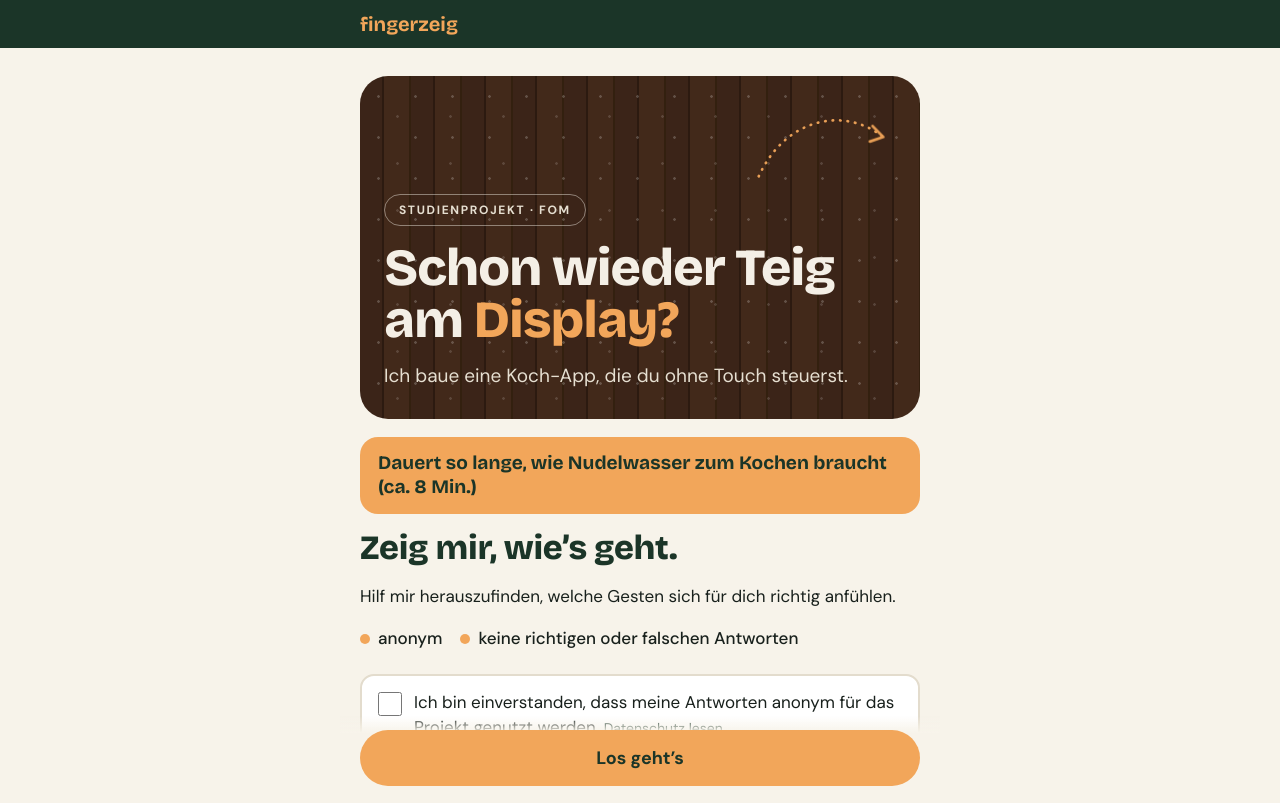
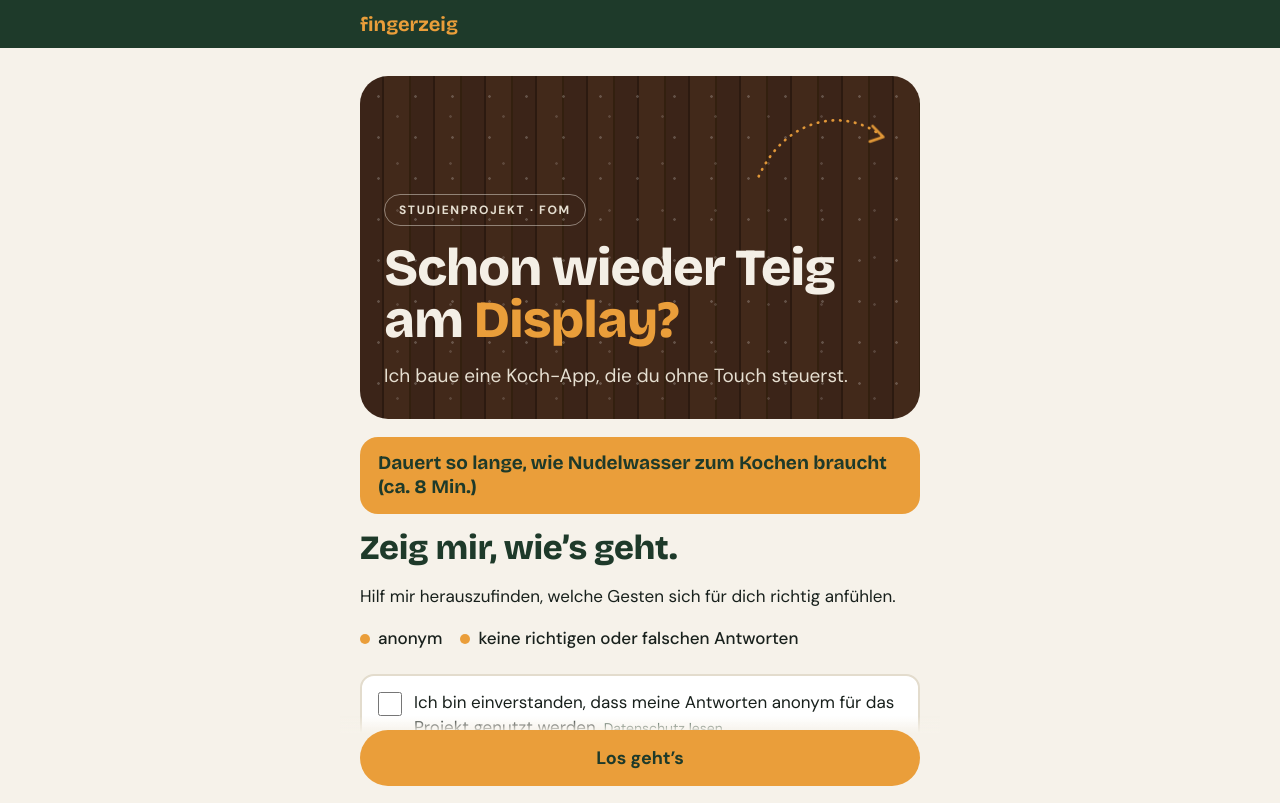
Before and after one commit to Ricky-pgm/Fingerzeig-Umfrage, a website with bundled scripts: page index.html in a window 1280 px wide. Shown: the top 803 px of the page. Built offline with nearby package versions, Linux system fonts and the light colour scheme.

Commit message:
style: use the colours measured from the poster

```diff
--- a/app.js
+++ b/app.js
@@ -271,8 +271,8 @@ const arc = () => {
   svg.setAttribute('aria-hidden', 'true');
   svg.setAttribute('class', 'arc');
   svg.innerHTML = `<mask id="arc-mask" maskUnits="userSpaceOnUse" x="0" y="0" width="560" height="360"><path class="arc-draw" d="${ARC}" pathLength="1" fill="none" stroke="#fff" stroke-width="40" stroke-linecap="round"/></mask>`
-    + `<path d="${ARC}" fill="none" stroke="#F2A65A" stroke-width="10" stroke-linecap="round" stroke-dasharray="2 26" mask="url(#arc-mask)"/>`
-    + '<path class="arc-head" d="M465 112 L505 153 L455 170" fill="none" stroke="#F2A65A" stroke-width="10" stroke-linecap="round" stroke-linejoin="round"/>';
+    + `<path d="${ARC}" fill="none" stroke="#EA9E3A" stroke-width="10" stroke-linecap="round" stroke-dasharray="2 26" mask="url(#arc-mask)"/>`
+    + '<path class="arc-head" d="M465 112 L505 153 L455 170" fill="none" stroke="#EA9E3A" stroke-width="10" stroke-linecap="round" stroke-linejoin="round"/>';
   return svg;
 };
 
--- a/index.html
+++ b/index.html
@@ -5,7 +5,7 @@
 <meta name="viewport" content="width=device-width, initial-scale=1, viewport-fit=cover">
 <meta name="robots" content="noindex, nofollow">
 <meta name="description" content="Kurze Umfrage zum Studienprojekt Fingerzeig: Kochen mit Handgesten statt Touch.">
-<meta name="theme-color" content="#1B3528">
+<meta name="theme-color" content="#1E3A2A">
 <title>fingerzeig – Umfrage</title>
 <link rel="preload" href="/fonts/bricolage-grotesque-latin-800-normal.woff2" as="font" type="font/woff2" crossorigin>
 <link rel="icon" type="image/svg+xml" href="/favicon.svg">
@@ -20,7 +20,7 @@
       <span class="progress-text" aria-hidden="true"></span>
       <svg class="pot" viewBox="0 0 64 56" aria-hidden="true" fill="none" stroke="currentColor" stroke-width="3" stroke-linecap="round" stroke-linejoin="round">
         <clipPath id="pot-clip"><path d="M10 22h44v20a8 8 0 0 1-8 8H18a8 8 0 0 1-8-8z"/></clipPath>
-        <g clip-path="url(#pot-clip)"><rect class="water" x="10" y="22" width="44" height="28" fill="#F2A65A" stroke="none"/>
+        <g clip-path="url(#pot-clip)"><rect class="water" x="10" y="22" width="44" height="28" fill="#EA9E3A" stroke="none"/>
           <circle class="bubble b1" cx="24" cy="44" r="2.5" fill="#F4EFE6" stroke="none"/>
           <circle class="bubble b2" cx="34" cy="44" r="2" fill="#F4EFE6" stroke="none"/>
           <circle class="bubble b3" cx="44" cy="44" r="2.5" fill="#F4EFE6" stroke="none"/></g>
--- a/styles.css
+++ b/styles.css
@@ -5,8 +5,8 @@
 @font-face{font-family:"DM";font-weight:700;font-display:swap;src:url(/fonts/dm-sans-latin-700-normal.woff2) format("woff2")}
 
 :root{
-  --green:#1B3528; --green-2:#2A4C3B; --saffron:#F2A65A; --saffron-soft:#FCE7CF;
-  --cream:#F7F3EA; --card:#FFFFFF; --ink:#18201C; --muted:#56615B; --line:#E3DCCD;
+  --green:#1E3A2A; --green-2:#344E3F; --saffron:#EA9E3A; --saffron-soft:#F3E0C3;
+  --cream:#F6F2EA; --card:#FFFFFF; --ink:#18201C; --muted:#56615B; --line:#E3DCCD;
   --focus:#1F6FEB; --error:#B3261E;
   --radius:18px;
 }
@@ -113,7 +113,7 @@ label.field{display:block;font-weight:700;margin:0 0 8px}
 .consent{display:flex;gap:12px;align-items:flex-start;background:var(--card);border:2px solid var(--line);border-radius:14px;padding:14px 16px;margin:0 0 20px;cursor:pointer}
 .consent input{width:24px;height:24px;margin:2px 0 0;accent-color:var(--green);flex:0 0 24px}
 
-.nav{position:sticky;bottom:0;z-index:4;display:flex;gap:12px;margin:8px -20px 0;padding:14px 20px calc(14px + env(safe-area-inset-bottom));background:linear-gradient(to top,var(--cream) 80%,rgba(247,243,234,0))}
+.nav{position:sticky;bottom:0;z-index:4;display:flex;gap:12px;margin:8px -20px 0;padding:14px 20px calc(14px + env(safe-area-inset-bottom));background:linear-gradient(to top,var(--cream) 80%,rgba(246,242,234,0))}
 .btn{appearance:none;border:0;border-radius:99px;min-height:56px;padding:14px 26px;font:700 18px/1 "DM",sans-serif;cursor:pointer;background:var(--green);color:#fff;flex:1}
 .btn:hover{background:var(--green-2)}
 .btn[disabled]{background:#A9B3AD;cursor:not-allowed}
```
Also changed, not shown: README.md, favicon.svg.
